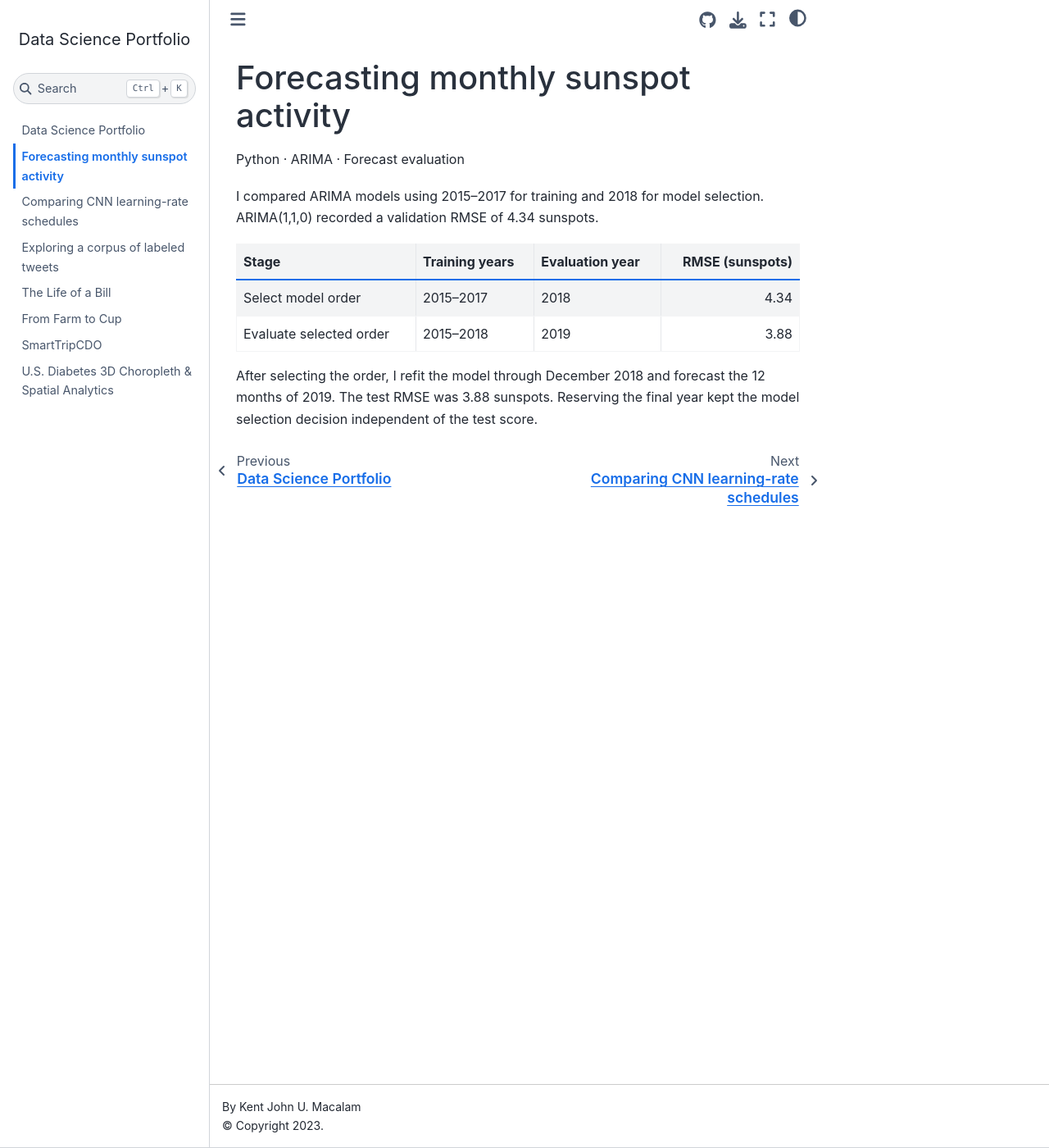
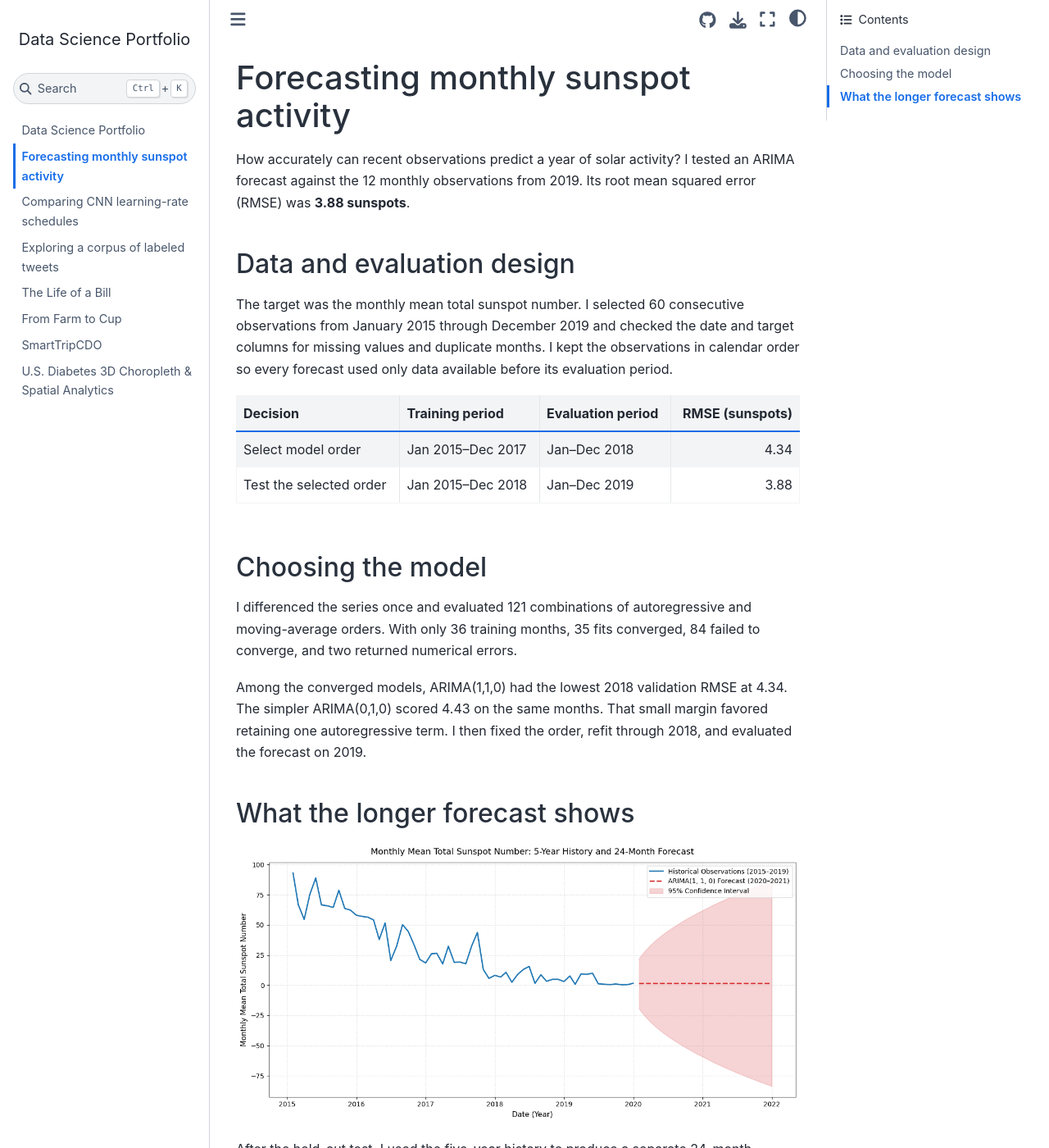
Before and after one commit to Kent0625/My_DS_Portfolio, a Jupyter Book: the page built from projects/sunspot-forecast.md, in a window 1280 px wide and 1400 px high. Shown: the whole window at 82% size. Built offline with Jupyter Book 1.0.4 settings and Sphinx 7.4.7 and the Sphinx Book theme 1.1.4, drawn with Linux system fonts in a browser that asks for light colours; pages that are not in the unit, such as notebooks, are missing from menus; some of the changed text lies outside the part shown.

Commit message:
Feature monthly sunspot forecasting with a dedicated case study

```diff
--- a/projects/sunspot-forecast.md
+++ b/projects/sunspot-forecast.md
@@ -1,12 +1,24 @@
 # Forecasting monthly sunspot activity
 
-Python · ARIMA · Forecast evaluation
+How accurately can recent observations predict a year of solar activity? I tested an ARIMA forecast against the 12 monthly observations from 2019. Its root mean squared error (RMSE) was **3.88 sunspots**.
 
-I compared ARIMA models using 2015–2017 for training and 2018 for model selection. ARIMA(1,1,0) recorded a validation RMSE of 4.34 sunspots.
+## Data and evaluation design
 
-| Stage | Training years | Evaluation year | RMSE (sunspots) |
+The target was the monthly mean total sunspot number. I selected 60 consecutive observations from January 2015 through December 2019 and checked the date and target columns for missing values and duplicate months. I kept the observations in calendar order so every forecast used only data available before its evaluation period.
+
+| Decision | Training period | Evaluation period | RMSE (sunspots) |
 |---|---|---|---:|
-| Select model order | 2015–2017 | 2018 | 4.34 |
-| Evaluate selected order | 2015–2018 | 2019 | 3.88 |
+| Select model order | Jan 2015–Dec 2017 | Jan–Dec 2018 | 4.34 |
+| Test the selected order | Jan 2015–Dec 2018 | Jan–Dec 2019 | 3.88 |
 
-After selecting the order, I refit the model through December 2018 and forecast the 12 months of 2019. The test RMSE was 3.88 sunspots. Reserving the final year kept the model selection decision independent of the test score.
+## Choosing the model
+
+I differenced the series once and evaluated 121 combinations of autoregressive and moving-average orders. With only 36 training months, 35 fits converged, 84 failed to converge, and two returned numerical errors.
+
+Among the converged models, ARIMA(1,1,0) had the lowest 2018 validation RMSE at 4.34. The simpler ARIMA(0,1,0) scored 4.43 on the same months. That small margin favored retaining one autoregressive term. I then fixed the order, refit through 2018, and evaluated the forecast on 2019.
+
+## What the longer forecast shows
+
+![Monthly sunspot history from 2015 through 2019 and a 24-month ARIMA forecast with widening prediction intervals](../figures/sunspot-outlook.png)
+
+After the held-out test, I used the five-year history to produce a separate 24-month outlook. The point forecast settled near 1.4 sunspots, while its 95% interval widened from roughly −20 to 22 in January 2020 to −84 to 86 in December 2021. Negative counts are physically impossible. The widening interval illustrates the limits of extending this short-history model two years ahead. The reported 3.88 RMSE applies only to the 2019 test.
```
Also changed, not shown: intro.md (+11 -4 lines), myst.yml (+3 -5 lines), figures/sunspot-outlook.png (added).
